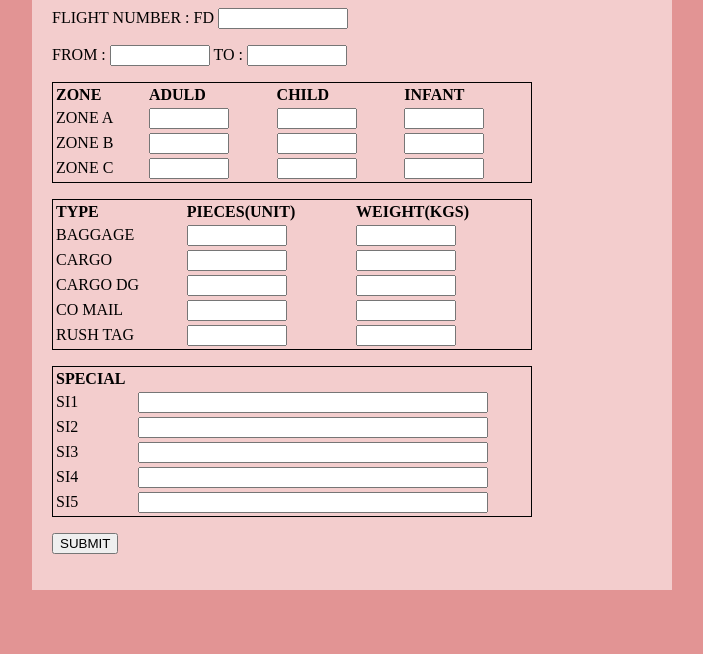
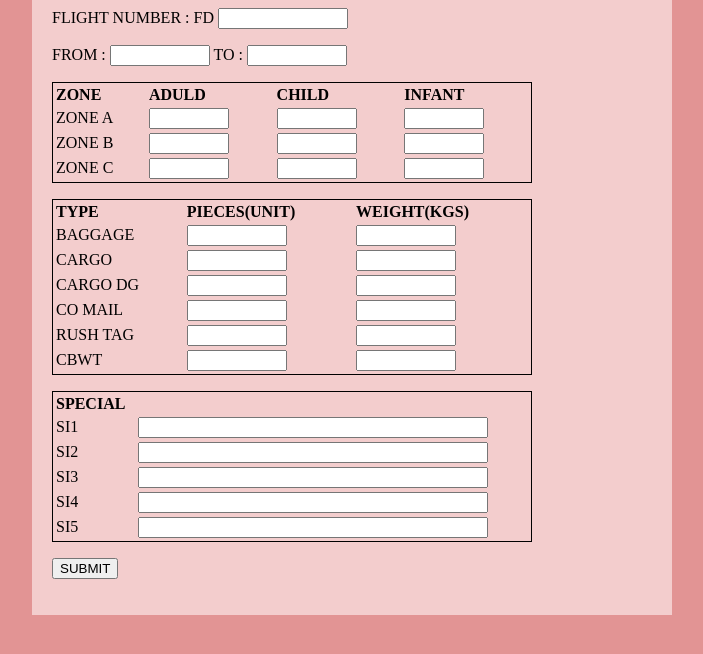
Before and after one commit to winthas/breakupform, a plain HTML site: page index.html in a window 1280 px wide. Shown: the part 138-792 px from the top of the page, without its empty margins (288-991 px from the left). Drawn offline with Linux system fonts and the light colour scheme.

Commit message:
index.html

```diff
--- a/index.html
+++ b/index.html
@@ -80,6 +80,11 @@
                     <td><input class="box100" name="entry.1122265952" type="text" /></td>
                     <td><input class="box100" name="entry.1146036456" type="text" /></td>
                 </tr>
+                <tr>
+                    <td>CBWT</td>
+                    <td><input class="box100" name="entry.954417609" type="text" /></td>
+                    <td><input class="box100" name="entry.271428674" type="text" /></td>
+                </tr>
             </table>
             <p></p>
             <table class="tab">
```
